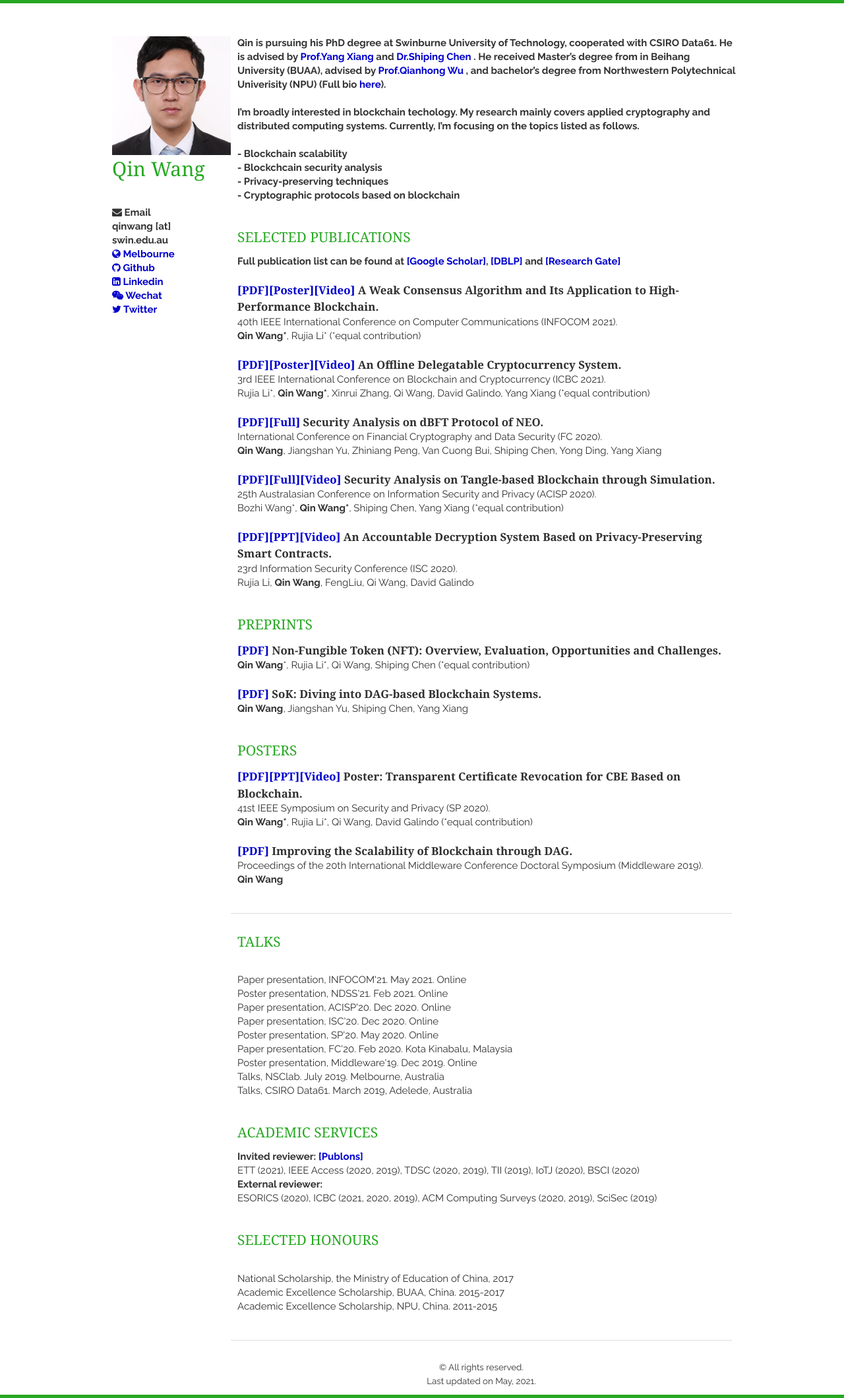
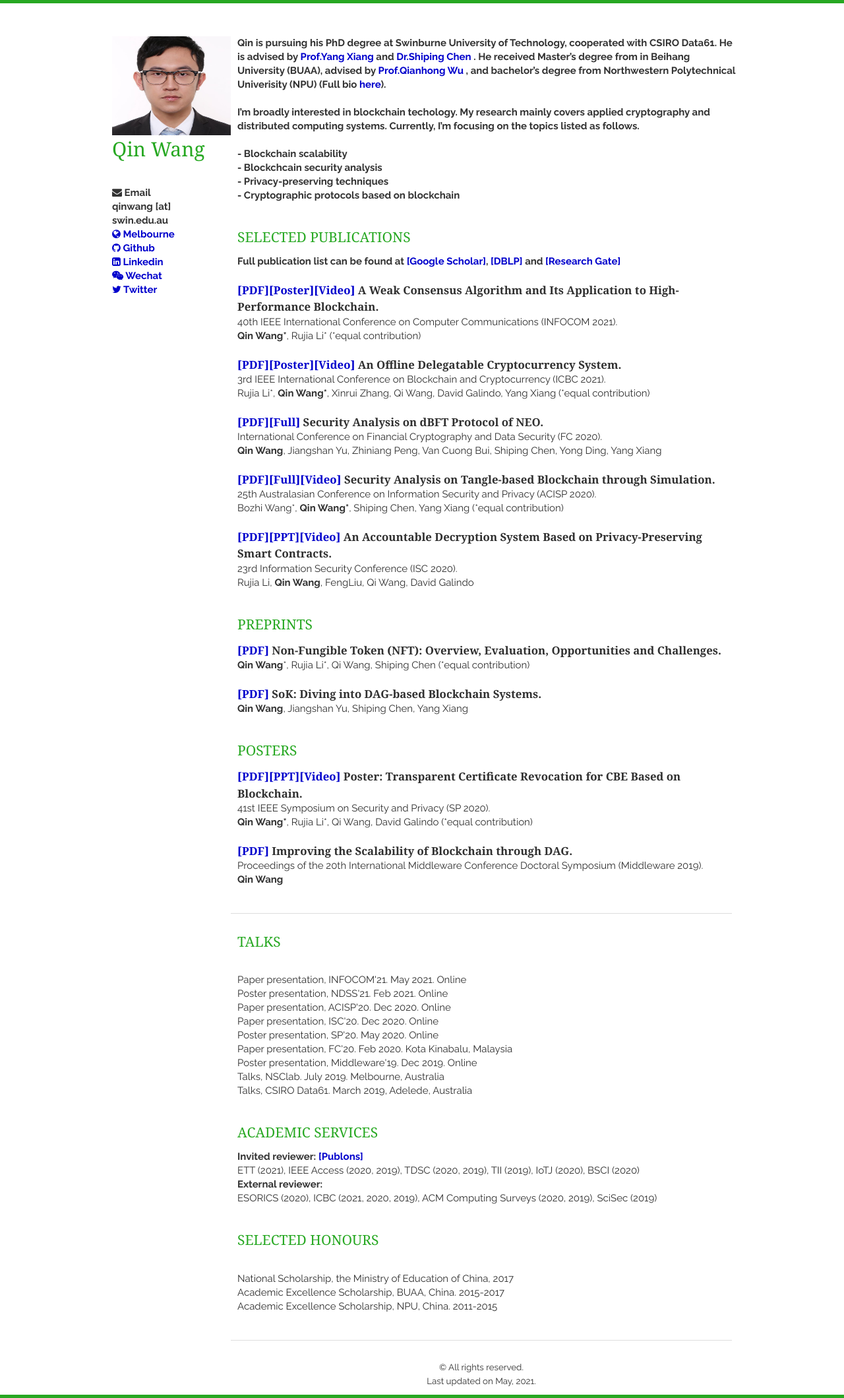
Before and after one commit to AaronWang-git/qinwang-git.github.io, a Jekyll site: the page built from index.html, in a window 1280 px wide. Shown: the whole page at 66% size. Built offline with Jekyll 4.4.1, drawn with Linux system fonts in a browser that asks for light colours; nearby versions of some CDN libraries; the list of posts is cut into pages by our own code.

Commit message:
Update layout.css

```diff
--- a/static/css/layout.css
+++ b/static/css/layout.css
@@ -32,7 +32,7 @@ p, address {
 
 .me {
     width: 180px;
-    height: 180px;
+    height: 150px;
 }
 
 header > h1, section > h1 {
```
